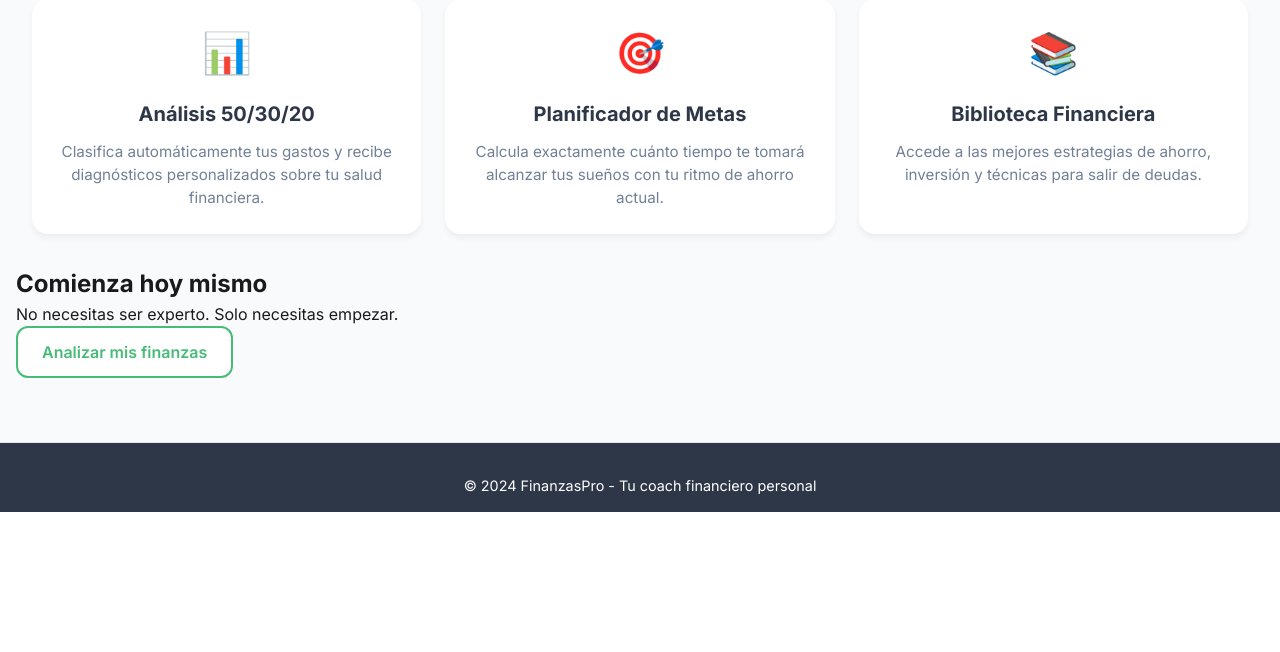
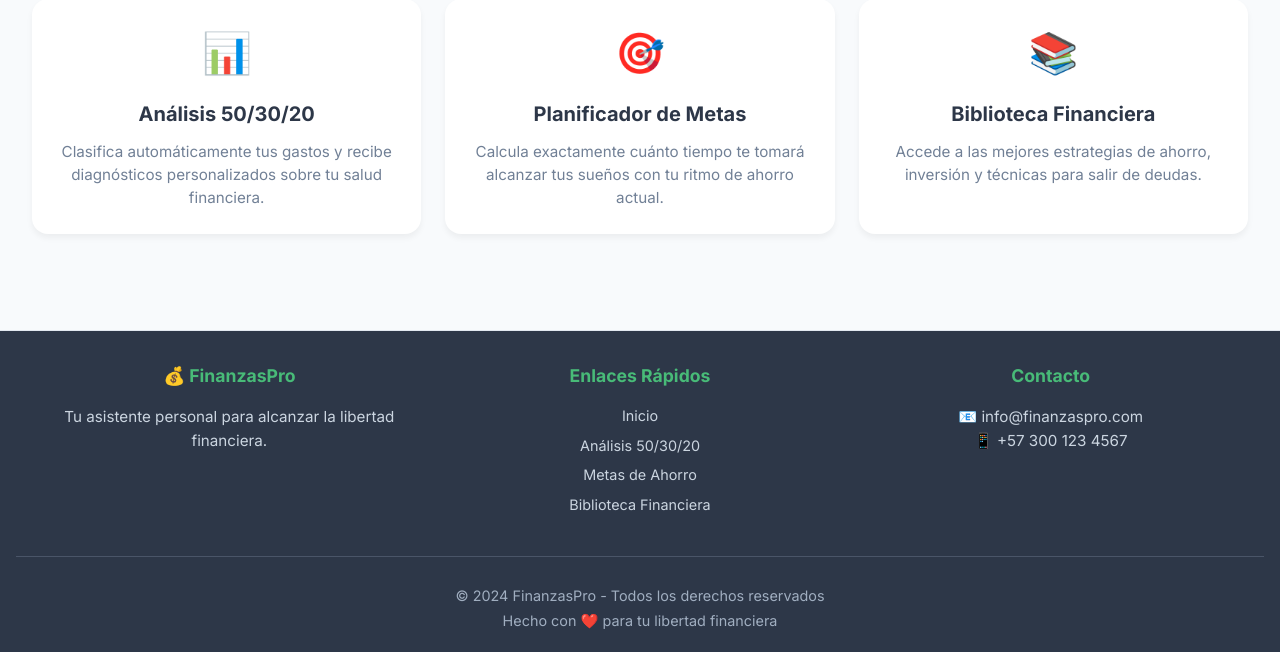
Before and after one commit to zaibort21/finanzas, a Flask app: page / in a window 1280 px wide. Shown: the part 707-1359 px from the top of the page. Before the commit the page ends 1219 px from the top, so only its background shows below. Run offline with Flask 3, Linux system fonts and the light colour scheme.

Commit message:
Update index.html

```diff
--- a/templates/index.html
+++ b/templates/index.html
@@ -14,7 +14,8 @@
                 <span class="logo-icon">💰</span>
                 <span class="logo-text">FinanzasPro</span>
             </div>
-            <ul class="nav-menu">
+            <button class="menu-toggle" id="menuToggle" aria-label="Menú">☰</button>
+            <ul class="nav-menu" id="navMenu">
                 <li><a href="/" class="active">Inicio</a></li>
                 <li><a href="/analisis">Análisis 50/30/20</a></li>
                 <li><a href="/metas">Metas de Ahorro</a></li>
@@ -69,19 +70,55 @@
                 </div>
             </div>
         </section>
-
-        <section class="cta">
-            <div class="cta-content">
-                <h2>Comienza hoy mismo</h2>
-                <p>No necesitas ser experto. Solo necesitas empezar.</p>
-                <a href="/analisis" class="btn-secondary">Analizar mis finanzas</a>
-            </div>
-        </section>
     </main>
 
+    <!-- FOOTER -->
     <footer>
-        <p>© 2024 FinanzasPro - Tu coach financiero personal</p>
+        <div class="footer-content">
+            <div class="footer-section">
+                <h4>💰 FinanzasPro</h4>
+                <p>Tu asistente personal para alcanzar la libertad financiera.</p>
+            </div>
+            <div class="footer-section">
+                <h4>Enlaces Rápidos</h4>
+                <ul>
+                    <li><a href="/">Inicio</a></li>
+                    <li><a href="/analisis">Análisis 50/30/20</a></li>
+                    <li><a href="/metas">Metas de Ahorro</a></li>
+                    <li><a href="/recomendaciones">Biblioteca Financiera</a></li>
+                </ul>
+            </div>
+            <div class="footer-section">
+                <h4>Contacto</h4>
+                <p>📧 info@finanzaspro.com</p>
+                <p>📱 +57 300 123 4567</p>
+            </div>
+        </div>
+        <div class="footer-bottom">
+            <p>© 2024 FinanzasPro - Todos los derechos reservados</p>
+            <p>Hecho con ❤️ para tu libertad financiera</p>
+        </div>
     </footer>
+
+    <!-- BOTTOM NAVIGATION - PARA MÓVIL (ANTES DE CERRAR BODY) -->
+    <nav class="bottom-nav">
+        <a href="/" class="bottom-nav-item" id="nav-inicio">
+            <span class="nav-icon">🏠</span>
+            <span>Inicio</span>
+        </a>
+        <a href="/analisis" class="bottom-nav-item" id="nav-analisis">
+            <span class="nav-icon">📊</span>
+            <span>Análisis</span>
+        </a>
+        <a href="/metas" class="bottom-nav-item" id="nav-metas">
+            <span class="nav-icon">🎯</span>
+            <span>Metas</span>
+        </a>
+        <a href="/recomendaciones" class="bottom-nav-item" id="nav-biblioteca">
+            <span class="nav-icon">📚</span>
+            <span>Biblioteca</span>
+        </a>
+    </nav>
 
     <script src="{{ url_for('static', filename='js/script.js') }}"></script>
 </body>
```
